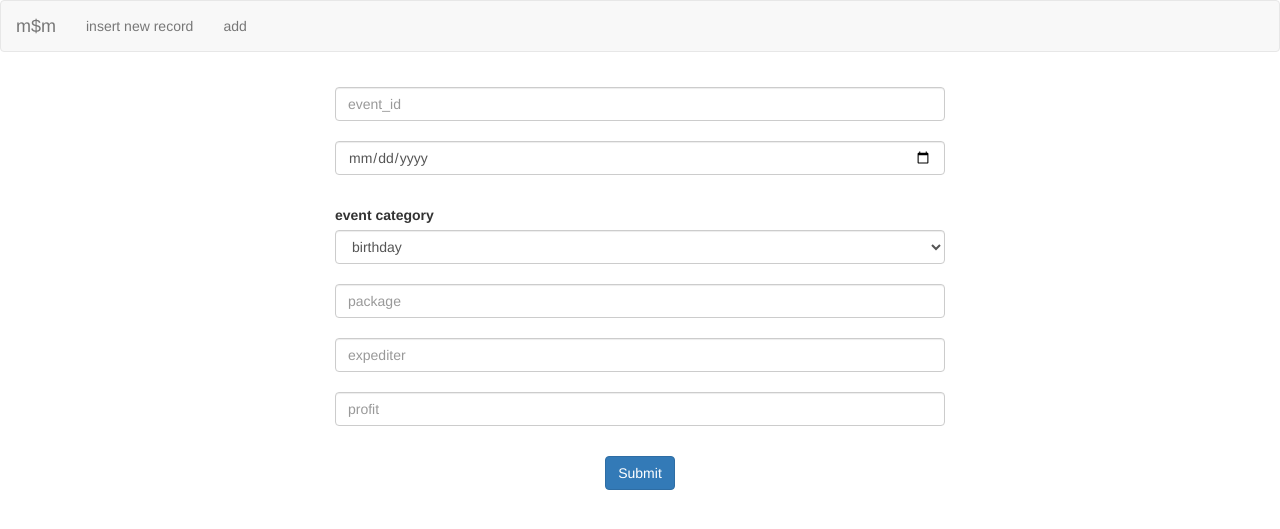
After one commit to amarsree/m-m, a PHP site: page /acc.php in a window 1280 px wide. The commit adds this page. Shown: the top 529 px of the page. Run offline with PHP 8.4, Linux system fonts and the light colour scheme; some libraries are stand-ins or nearby versions.

Commit message:
Add files via upload

```diff
--- /dev/null
+++ b/m$m/acc.php
@@ -0,0 +1,88 @@
+<!DOCTYPE html>
+<html lang="en">
+<head>
+  <title>Bootstrap Example</title>
+  <meta charset="utf-8">
+  <meta name="viewport" content="width=device-width, initial-scale=1">
+  <link rel="stylesheet" href="css/bootstrap.min.css">
+  <link rel="stylesheet" href="style.css">
+  <script src="https://ajax.googleapis.com/ajax/libs/jquery/3.2.1/jquery.min.js"></script>
+  <script src="js/bootstrap.min.js"></script>
+  <script src="script.js"></script>
+</head>
+<body>
+
+<nav class="navbar navbar-default">
+  <div class="container-fluid">
+    <div class="navbar-header">
+      <a class="navbar-brand" href="index.php">m$m</a>
+    </div>
+    <ul class="nav navbar-nav">
+      <li ><a href="index.php">insert new record</a></li>
+      <li><a href="acc.php">add</a></li>
+
+    </ul>
+  </div>
+</nav>
+
+
+
+	<div class="panel-body col-md-6 col-md-offset-3">
+ <?php
+
+          if(isset($_POST['event_id'])){
+            include "dbconn.php";
+              $event_id=$_POST['event_id'];
+              $date=$_POST['date'];
+              $event_category=$_POST['event_category'];
+              $package=$_POST['package'];
+              $expediter=$_POST['expediter'];
+              $profit=$_POST['profit'];
+
+             mysqli_query($conn,"insert into account (event_id,date,event_category,package,expediter,profit) values('$event_id','$date','$event_category','$package','$expediter','$profit');");
+             echo('a new record inserted.....');
+          }
+?>
+
+
+
+
+	<form role="form" method="post" action="" accept-charset="UTF-8">
+
+	 <input type="event_id" id="event_id" class="form-control" name="event_id" placeholder="event_id">
+     <br>
+
+      <input type="date" id="date" class="form-control" name="date">
+     <br>
+
+            <label for="event_category" class="m-t-10">event category</label>
+                        <select id="event_category" class="form-control" name="event_category">
+                            <option value="birthday">birthday</option>
+                            <option value="anniversary/wedding">anniversary/wedding</option>
+                            <option value="bon voyague">bon voyague</option>
+                            <option value="proposal">proposal</option>
+                            <option value="get well soon">get well soon</option>
+
+                        </select>
+                     <br>
+
+      <input type="number" id="package" class="form-control" name="package" placeholder="package">
+     <br>
+
+      <input type="number" id="expediter" class="form-control" name="expediter" placeholder="expediter">
+     <br>
+
+     <input type="number" id="profit" class="form-control" name="profit" placeholder="profit">
+     <br>
+
+     <center><input type="submit" class="btn btn-primary m-t-10" id="submitbtn" name="submit" value="Submit"></center>
+
+
+</form>
+
+
+
+
+
+</body>
+</html>
```
Also changed, not shown: m$m/grap.php (added, +56 -0 lines), m$m/index.php (+19 -3 lines), m$m/send_mail.php (added, +51 -0 lines).
